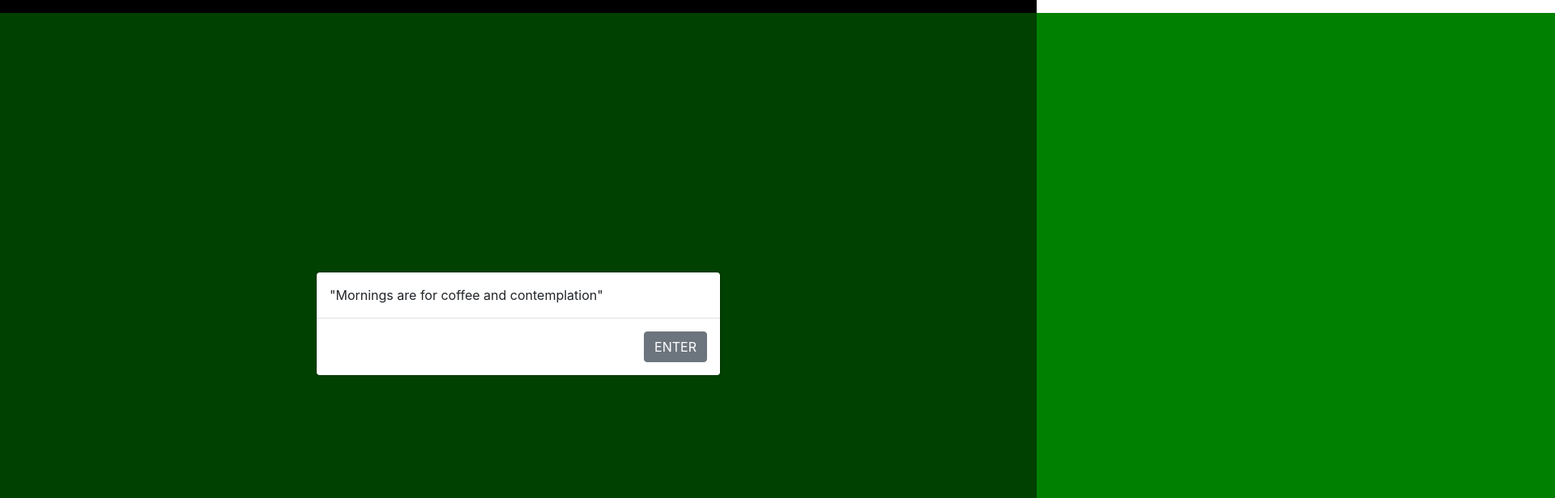
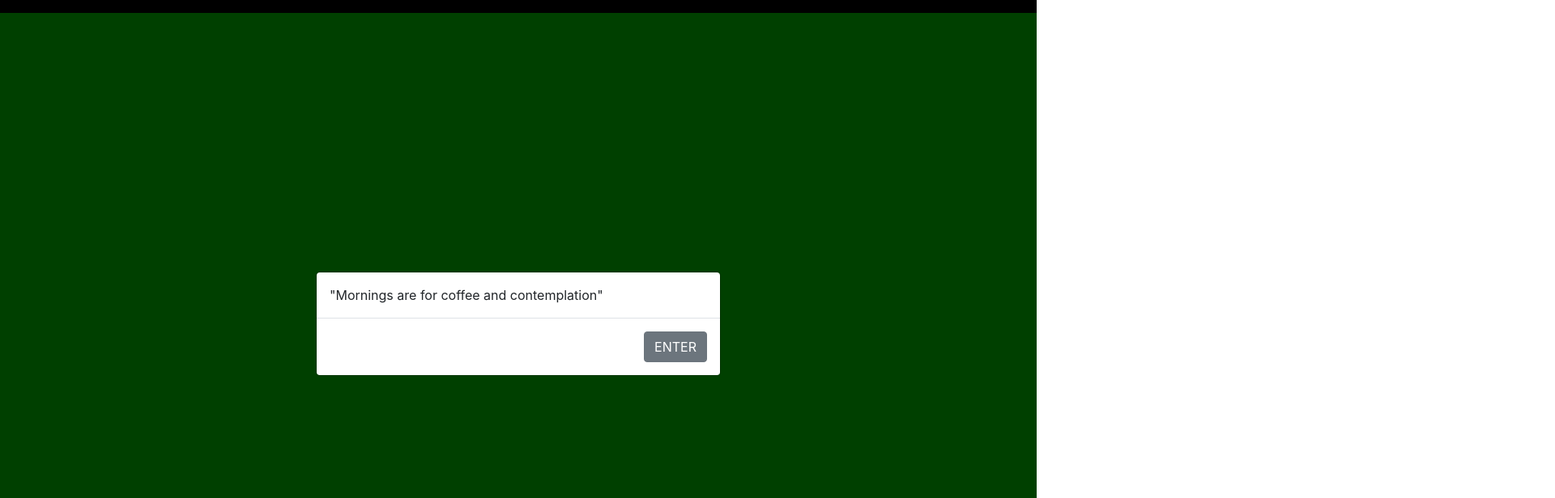
Before and after one commit to SterlingJS/Portfolio, a React (Create React App) app: page / in a window 1280 px wide. Shown: the top 616 px of the page at 81% size, 1920 px wide, since content can reach past the window. Built offline with nearby package versions, Linux system fonts and the light colour scheme; a small style sheet from the web is missing.

Commit message:
Fixed the overflow property for the app

```diff
--- a/src/App.css
+++ b/src/App.css
@@ -23,6 +23,7 @@
 	justify-content: center;
 	font-size: calc(10px + 2vmin);
 	color: white;
+	overflow: hidden;
 }
 
 .App-link {
--- a/src/sections/Intro.js
+++ b/src/sections/Intro.js
@@ -17,7 +17,7 @@ function Intro () {
 	}
 
 	return (
-		<div >
+		<div>
 			<IntroModal beginIntro={beginIntro} />
 			<div className='intro-container'>
 				<div className='large-underline' />
--- a/src/sections/intro.scss
+++ b/src/sections/intro.scss
@@ -3,15 +3,17 @@ $starting-title-width: 500vw;
 $starting-title-height: 100vw;
 $final-title-width: 50vw;
 $final-title-height: 10vw;
-$transition-properties: all 26.5s ease;
+$transition-properties: all 26.5s;
 
 .intro-container {
-	// width: 100vw;
-	// height: 100vh;
+	width: 100vw;
+	padding: 0;
+	margin: 0;
 	display: flex;
 	flex-direction: column;
 	align-items: center;
 	font-family: "BenguiatProITC-BoldCondensed";
+	overflow-x: hidden;
 
 	color: black;
 	-webkit-text-fill-color: none; /* Will override color (regardless of order) */
@@ -24,6 +26,7 @@ $transition-properties: all 26.5s ease;
 	background-color: green;
 	width: $starting-title-width;
 	height: $starting-title-height;
+	flex: 0 0 auto;  /* The width and height are inflexible */
 
 	-webkit-transition: $transition-properties;
 	-moz-transition: $transition-properties;
```
